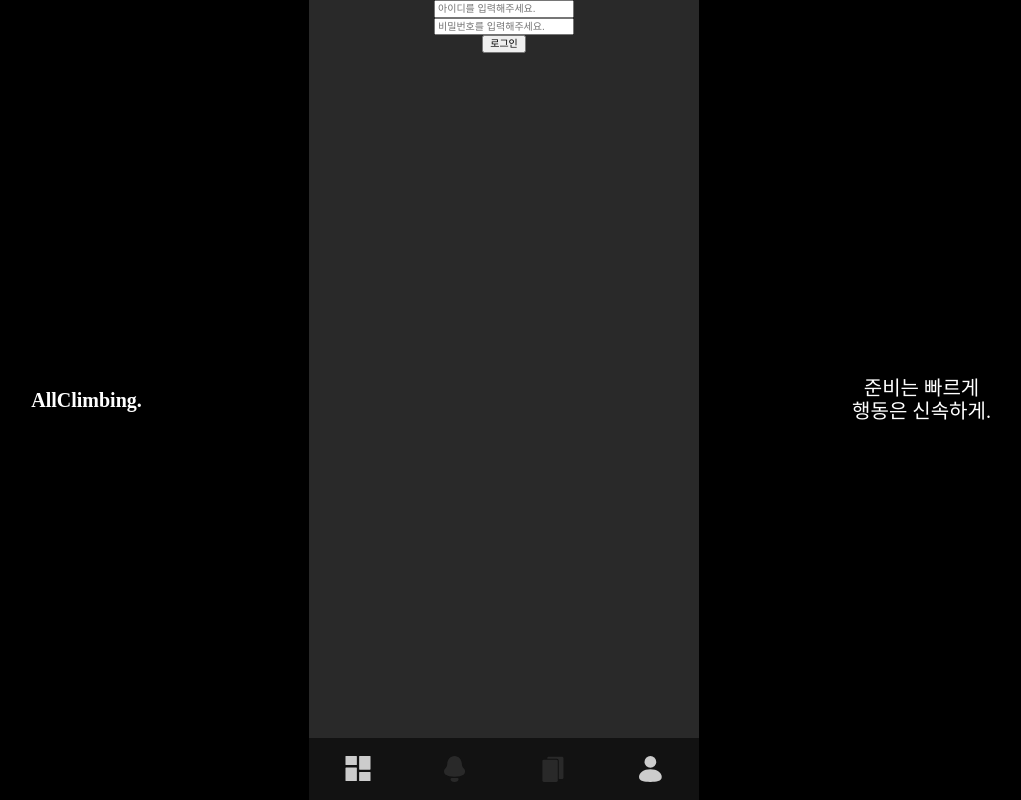
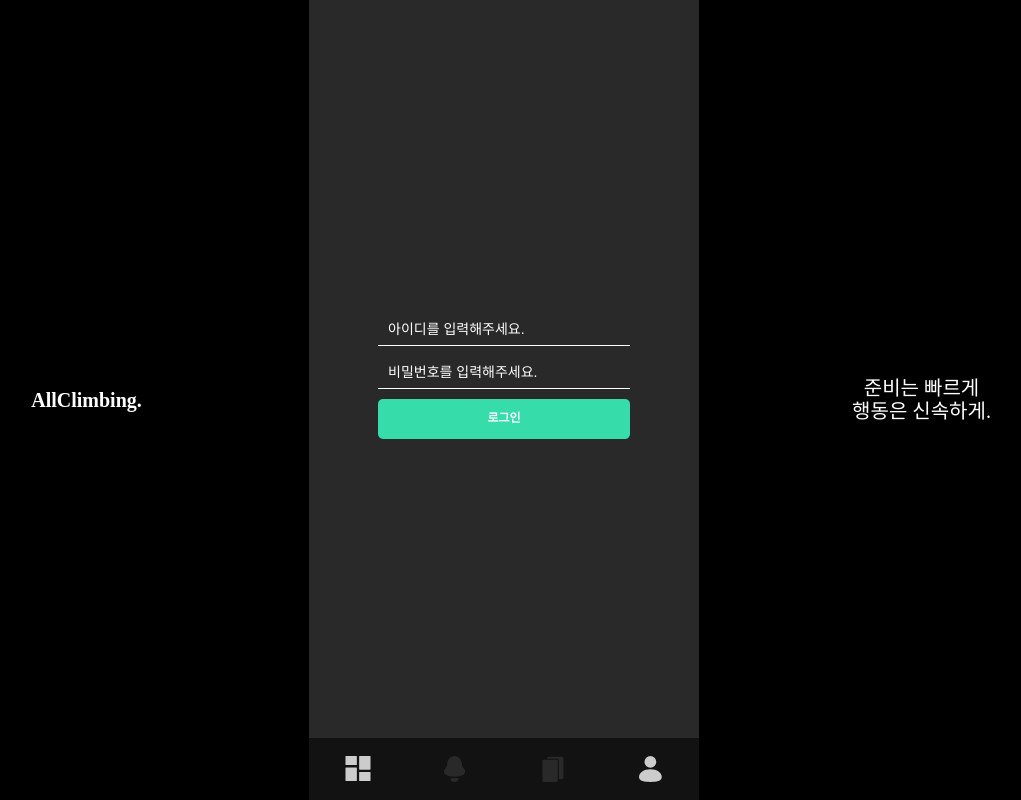
Before and after one commit to AllClimbing/AllClimbing_FrontEnd, a Vue app: page /login in a window 1280 px wide. Shown: the whole page, without its empty margins (136-1157 px from the left). Built offline with nearby package versions, Linux system fonts and the light colour scheme; a web font is replaced by a local one.

Commit message:
style : 로그인 페이지 디자인 변경

```diff
--- a/src/views/LoginView.vue
+++ b/src/views/LoginView.vue
@@ -1,10 +1,9 @@
 <template>
-    <div>
-        <form id="loginForm" @submit.prevent="login">
-            <input id="userId" type="text" v-model="userId" placeholder="아이디를 입력해주세요.">
-            <input id="password" type="password" v-model="password" placeholder="비밀번호를 입력해주세요.">
+    <div class="content_container">
+        <form class="login_Form" @submit.prevent="login">
+            <input class="login_input" type="text" v-model="userId" placeholder="아이디를 입력해주세요.">
+            <input class="login_input" type="password" v-model="password" placeholder="비밀번호를 입력해주세요.">
             <button>로그인</button>
-
         </form>
     </div>
 </template>
@@ -23,18 +22,74 @@ const login = function(){
     store.userLogin(userId.value, password.value);
 }
 
-
-
-
 </script>
 
 <style scoped>
 
-#loginForm {
-    display: flex;
-    flex-direction: column;
-    justify-content: center;
-    align-items: center;
+.content_container{
+    max-width:39rem;
+    min-height: 69.5rem;
+    height: 94vh;
+
+    color:white;
+    background-color:#292929;
 }
 
+.login_Form{
+    display:flex;
+    flex-direction:column;
+    justify-content:center;
+    align-items:center;
+    height:100%;
+
+    font-size:1.4rem;
+}
+
+.login_input{
+    width:24rem;
+    height:3rem;
+    margin-bottom:1rem;
+    border:none;
+    outline:none;
+    padding-left:1rem;
+
+    background-color: #292929;
+    border-bottom: 1px solid #ffffff;
+}
+
+.login_input{
+    color:#ffffff;
+}
+
+.login_input::placeholder{
+    color:#ffffff;
+}
+
+.login_input::placeholder:focus{
+    color:#36DDAB;
+}
+
+.login_input:focus{
+    color: #36DDAB;
+    border-bottom: 2px solid #36DDAB;
+}
+
+button{
+    width:25.22rem;
+    height:4rem;
+    border-radius:0.5rem;
+    border:none;
+    outline:none;
+    background-color:#36DDAB;
+    color:#ffffff;
+    font-weight:bold;
+    font-size:1.2rem;
+}
+
+
+
+
+
+
+
 </style>
--- a/src/views/MyPage.vue
+++ b/src/views/MyPage.vue
@@ -1,9 +1,21 @@
 <script setup>
+    import { useRouter } from 'vue-router';
+
+    const router = useRouter();
+
+
+    const deleteLoginToken = () => {
+        localStorage.removeItem('access-token');
+        alert('로그아웃 되었습니다.');
+        router.push('/login');
+    }
 </script>
 
 <template>
     <div class="content-container">
         마이페이지 입니다.
+
+        <button @click="deleteLoginToken">로그아웃</button>
     </div>
 </template>
 
```
